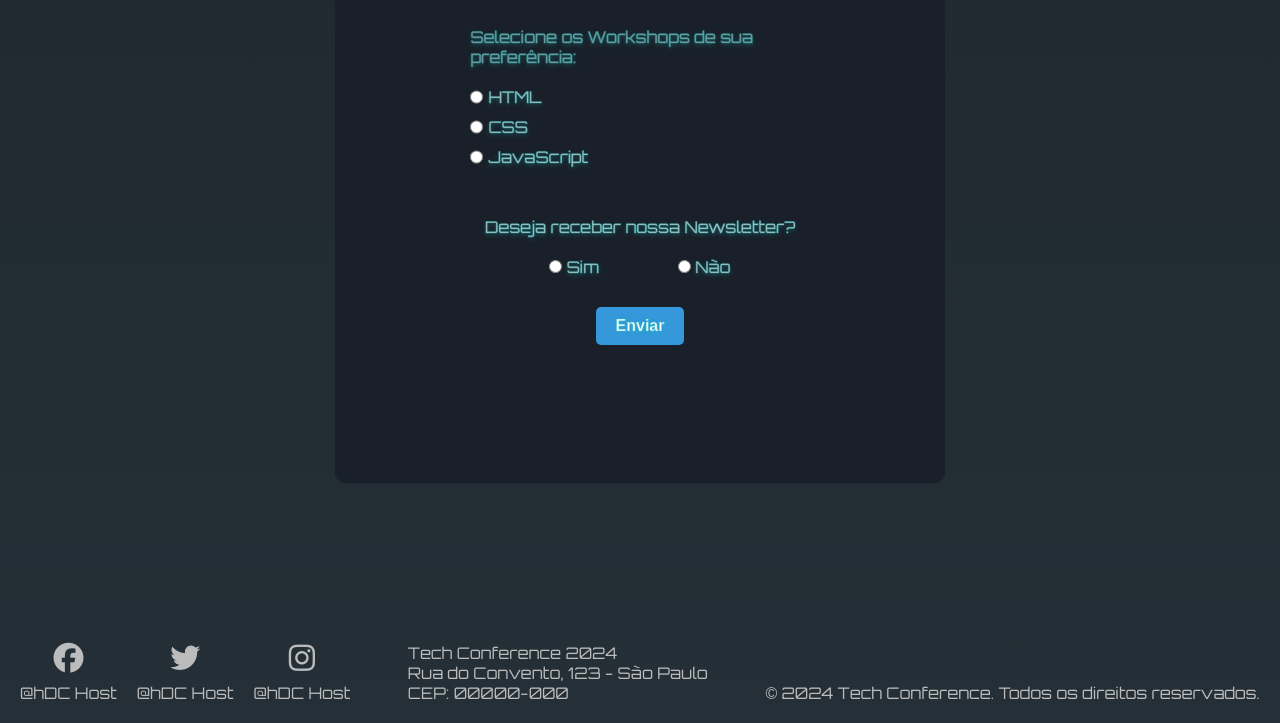
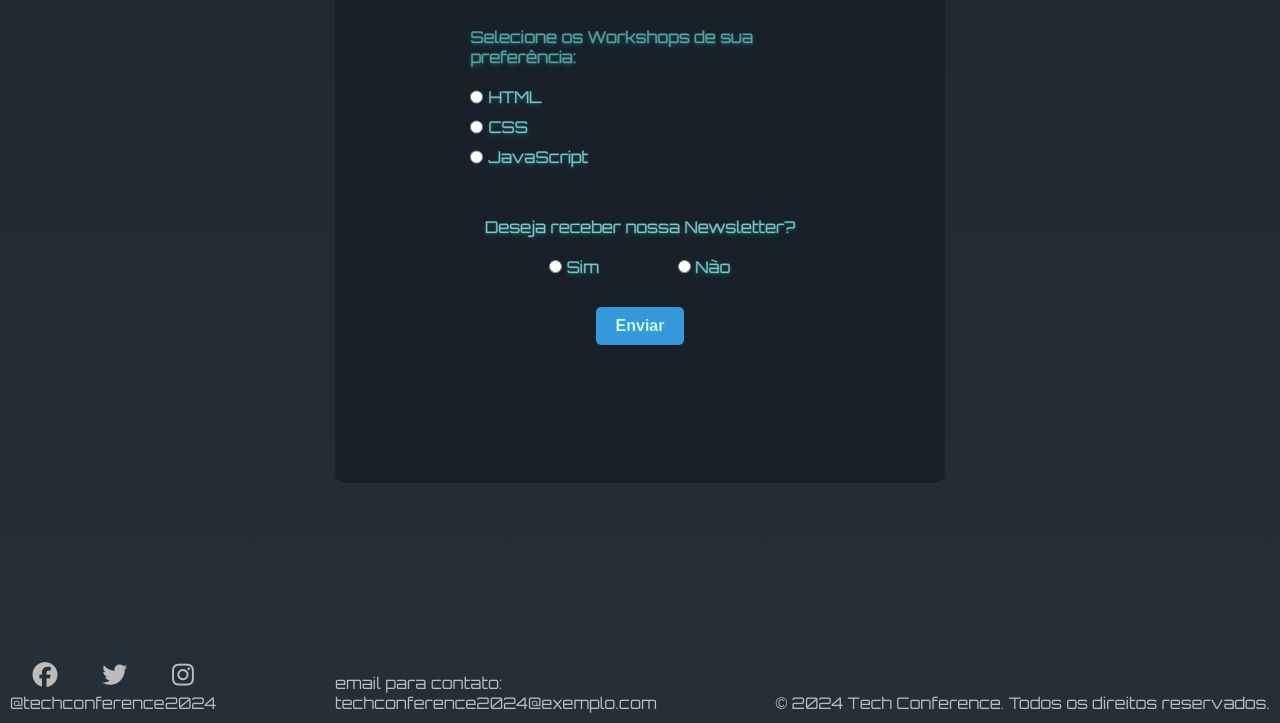
Before and after one commit to PedroVieiraS/Site-Tech-Conference-2024, a plain HTML site: page index.html in a window 1280 px wide. Shown: the part 2584-3307 px from the top of the page. Drawn offline with Linux system fonts and the light colour scheme.

Commit message:
ajustes finais

```diff
--- a/css/style.css
+++ b/css/style.css
@@ -333,20 +333,19 @@
 
 .container-footer{
     display: flex;
+    flex-direction: row;
     width: 100%;
+    align-items: flex-end;
     justify-content: space-between;
-    align-items: flex-end;
-    gap: 30px;
-    padding: 20px;
     color: #bcbcbc;
+    gap: 20px;
+    padding: 10px;
 }
 
 .footer-ul{
     display: flex;
-
-
-    gap: 20px;
-    justify-content: center;
+    flex-direction: row;
+    justify-content: space-around;
     align-items: center;
 }
 
@@ -354,9 +353,18 @@
     display: flex;
     list-style: none;
     text-decoration: none;
-    flex-direction: column;
     align-items: center;
     gap: 10px;
+}
+
+.footer-ul li a{
+    font-size: 10px;
+}
+
+#ul-p{
+    display: flex;
+    flex-direction: column;
+    gap: 5px;
 }
 
 /* FIM DO FOOTER */
@@ -368,5 +376,5 @@
 /* ICONS */
 .fa-facebook, .fa-twitter, .fa-instagram{
     color: #bcbcbc;
-    font-size: 30px;
+    font-size: 25px;
 }
--- a/index.html
+++ b/index.html
@@ -160,26 +160,31 @@
     <!-- INICIO DO FOOTER -->
      <footer class="footer" id="contato">
         <div class="container-footer">
+
+            <div id="ul-p">
             <ul class="footer-ul">
                 <li>
                   <a href="#"><i class="fab fa-facebook"></i></a>
-                  <p>@hDC Host</p>
                 </li>
                 <li>
                   <a href="#"><i class="fab fa-twitter"></i></a>
-                  <p>@hDC Host</p>
                 </li>
                 <li>
                   <a href="#"><i class="fab fa-instagram"></i></a>
-                  <p>@hDC Host</p>
                 </li>
               </ul>
+              <p>@techconference2024</p>
+            </div>
+
             <div class="endereco">
-                <p>Tech Conference 2024<br>Rua do Convento, 123 - São Paulo<br>CEP: 00000-000</p>
+                <p>email para contato:</p>
+                <p>techconference2024@exemplo.com</p>
             </div>
+
             <div class="copyright">
                 <p>&copy; 2024 Tech Conference. Todos os direitos reservados.</p>
             </div>
+
         </div>
     </footer>
 </body>
```
